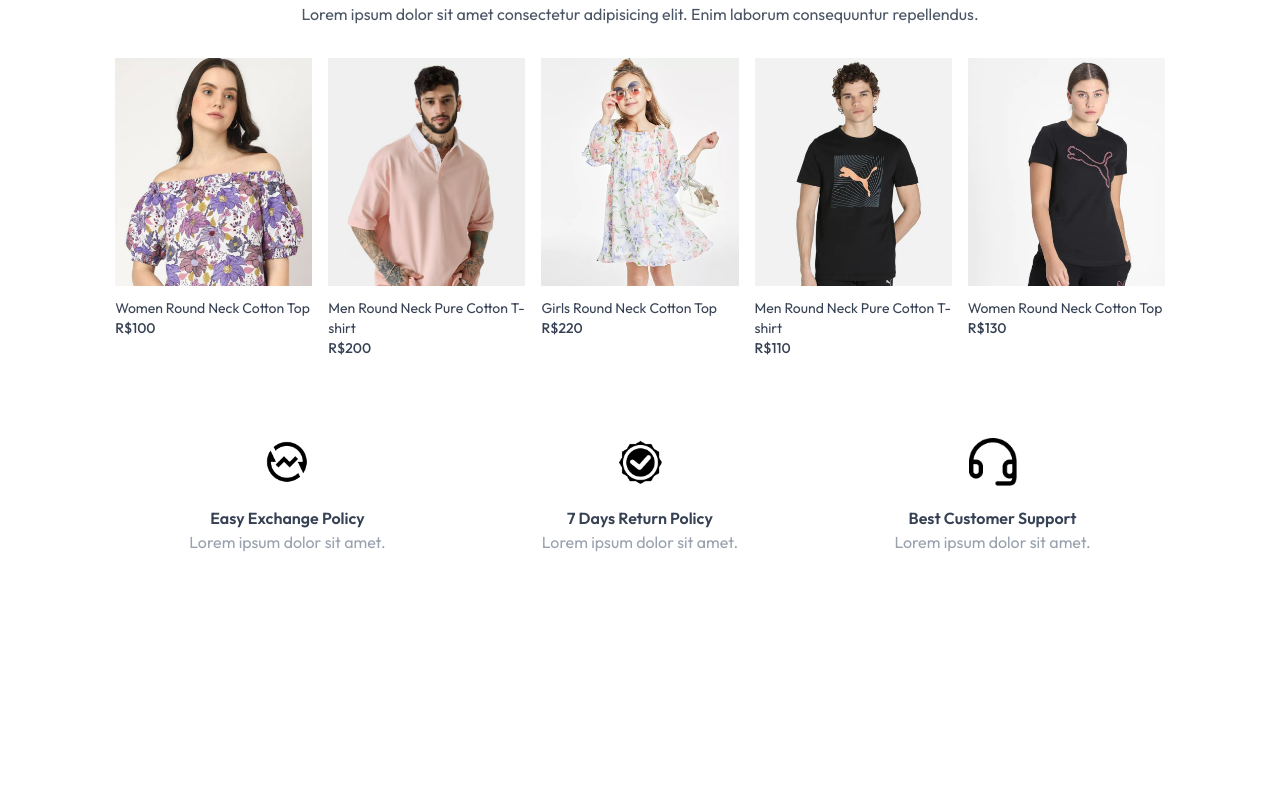
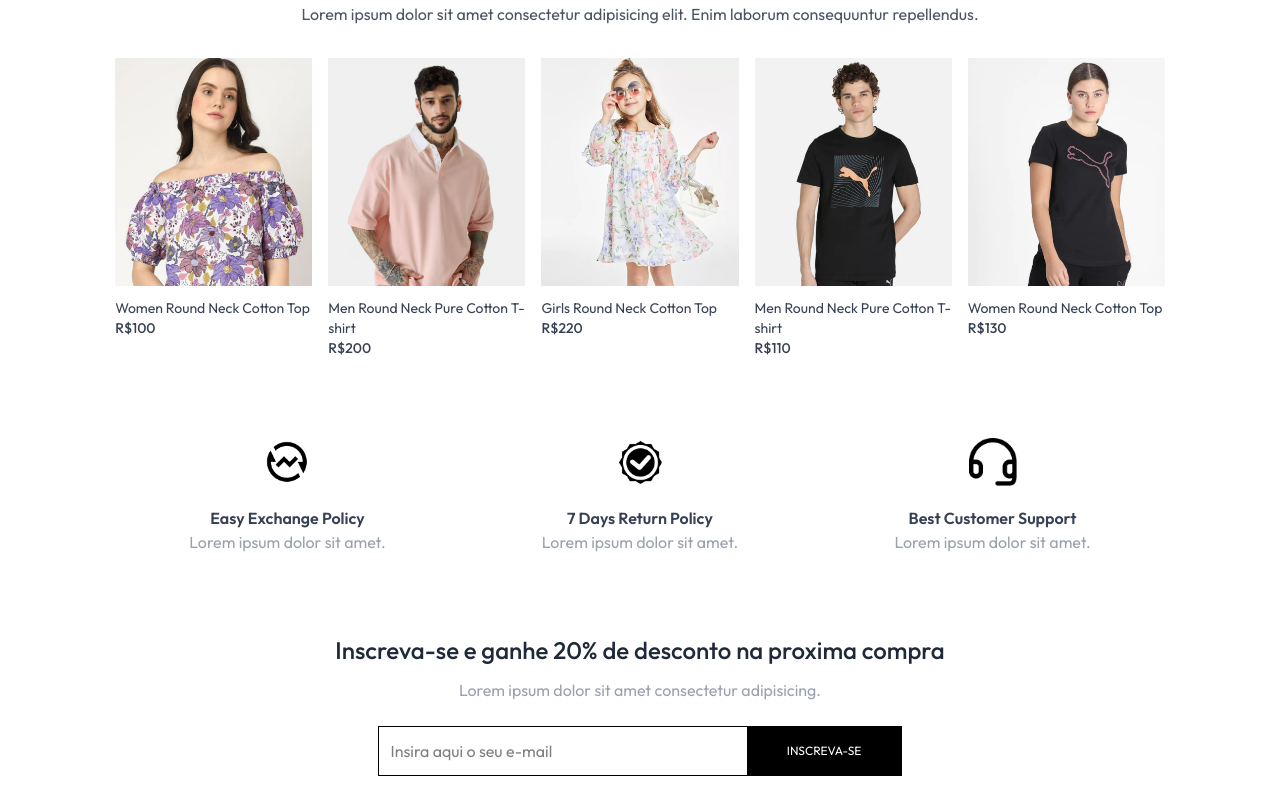
Before and after one commit to nictrierveiler/React-Ecommerce, a React (Vite) app: page / in a window 1280 px wide. Shown: the part 1598-2398 px from the top of the page. Before the commit the page ends 2232 px from the top, so only its background shows below. Built offline with nearby package versions, Linux system fonts and the light colour scheme.

Commit message:
Newsletter section DONE

```diff
--- /dev/null
+++ b/src/components/NewsletterBox.jsx
@@ -0,0 +1,21 @@
+import React from 'react'
+
+function NewsletterBox() {
+
+    const onSubmitHandler = (event) => {
+        event.preventDefault();
+    }
+
+  return (
+    <div className='text-center'>
+        <p className='text-2xl font-medium text-gray-800'>Inscreva-se e ganhe 20% de desconto na proxima compra</p>
+        <p className='text-gray-400 mt-3'>Lorem ipsum dolor sit amet consectetur adipisicing.</p>
+        <form onSubmit={onSubmitHandler} className='w-full sm:w-1/2 flex items-center gap-3 mx-auto my-6 border pl-3'>
+            <input className='w-full sm:flex-1 outline-none' type="email" placeholder='Insira aqui o seu e-mail' required/>
+            <button type='submit' className='bg-black text-white text-xs px-10 py-4'>INSCREVA-SE</button>
+        </form>
+    </div>
+  )
+}
+
+export default NewsletterBox
--- a/src/pages/Home.jsx
+++ b/src/pages/Home.jsx
@@ -3,6 +3,7 @@
 import LatestCollection from '../components/LatestCollection'
 import BestSeller from '../components/BestSeller'
 import OurPolicy from '../components/OurPolicy'
+import NewsletterBox from '../components/NewsletterBox'
 
 function Home() {
   return (
@@ -11,6 +12,7 @@
       <LatestCollection/>
       <BestSeller/>
       <OurPolicy/>
+      <NewsletterBox/>
     </div>
   )
 }
```
